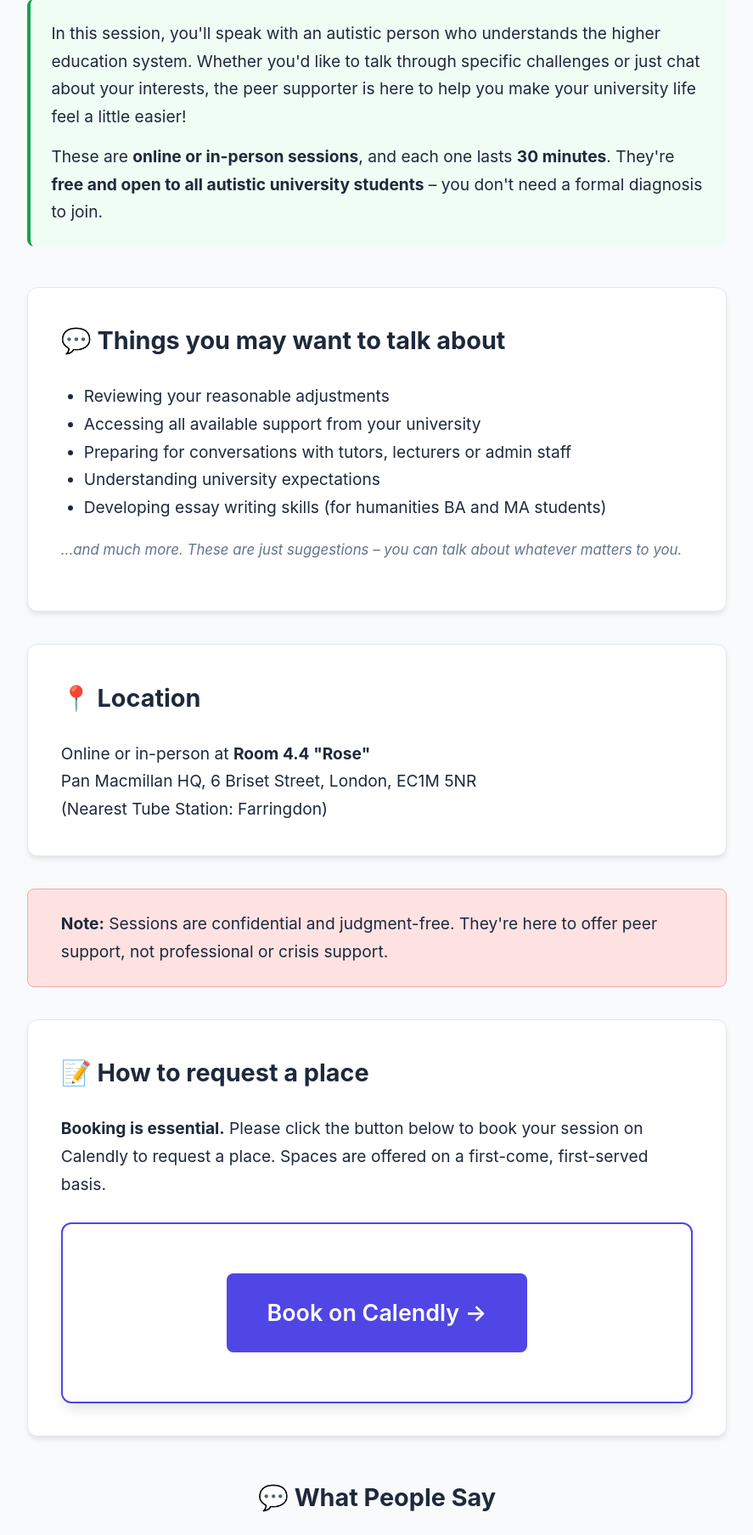
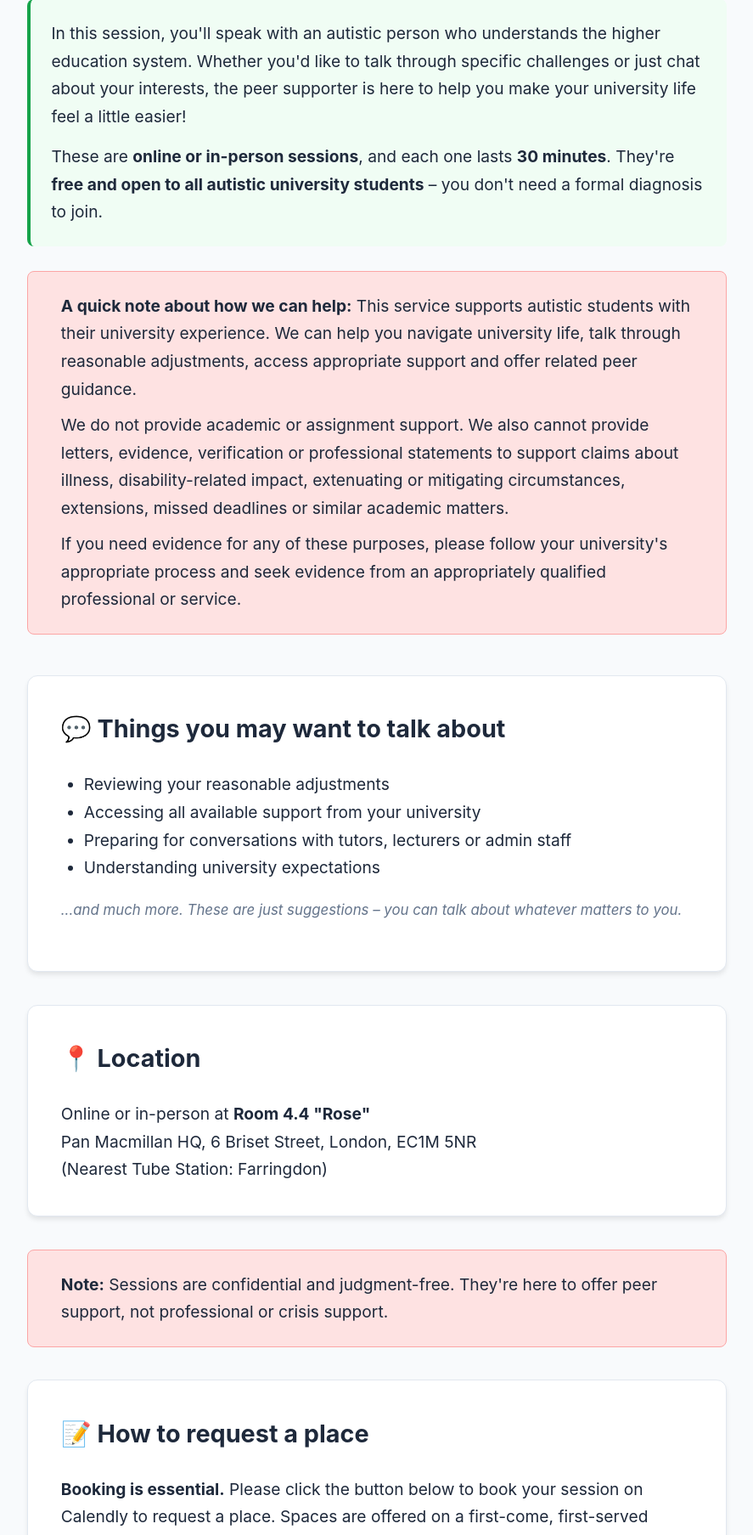
Before and after one commit to marcjtheodore1-sketch/lagc-room-bookings, a Flask app: page /peer-support in a window 1280 px wide. Shown: the part 645-2452 px from the top of the page at 85% size, without its empty margins (196-1083 px from the left). Run offline with Flask 3, Linux system fonts and the light colour scheme.

Commit message:
Clarify student support service scope

```diff
--- a/templates/peer_support.html
+++ b/templates/peer_support.html
@@ -20,6 +20,12 @@
 
                 <p>These are <strong>online or in-person sessions</strong>, and each one lasts <strong>30 minutes</strong>. They're <strong>free and open to all autistic university students</strong> – you don't need a formal diagnosis to join.</p>
             </div>
+
+            <div class="notice-box warning">
+                <p><strong>A quick note about how we can help:</strong> This service supports autistic students with their university experience. We can help you navigate university life, talk through reasonable adjustments, access appropriate support and offer related peer guidance.</p>
+                <p>We do not provide academic or assignment support. We also cannot provide letters, evidence, verification or professional statements to support claims about illness, disability-related impact, extenuating or mitigating circumstances, extensions, missed deadlines or similar academic matters.</p>
+                <p>If you need evidence for any of these purposes, please follow your university's appropriate process and seek evidence from an appropriately qualified professional or service.</p>
+            </div>
         </div>
 
         <div class="info-card">
@@ -29,7 +35,6 @@
                 <li>Accessing all available support from your university</li>
                 <li>Preparing for conversations with tutors, lecturers or admin staff</li>
                 <li>Understanding university expectations</li>
-                <li>Developing essay writing skills (for humanities BA and MA students)</li>
             </ul>
             <p class="hint" style="margin-top: 1rem; font-style: italic;">...and much more. These are just suggestions – you can talk about whatever matters to you.</p>
         </div>
```
